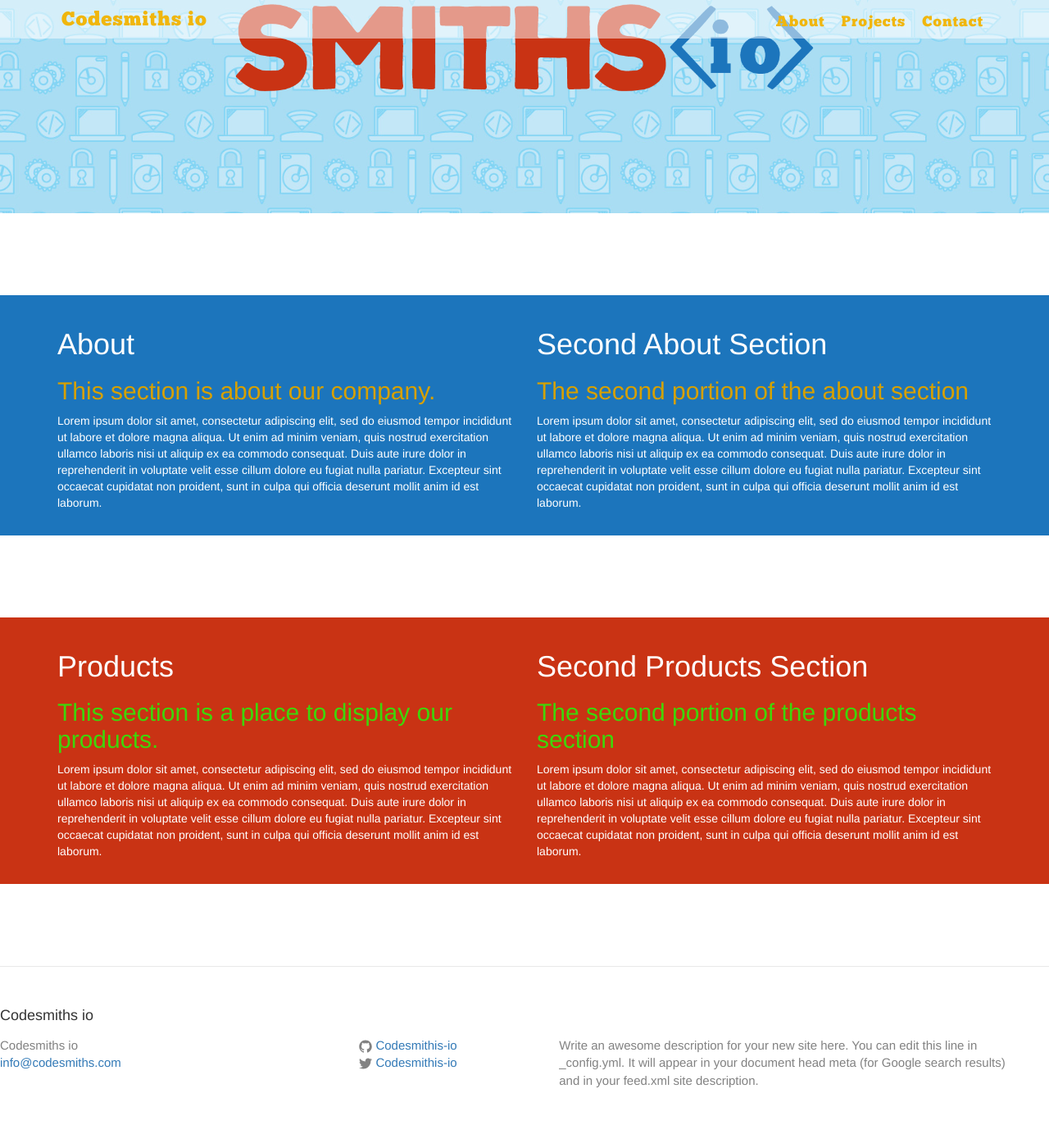
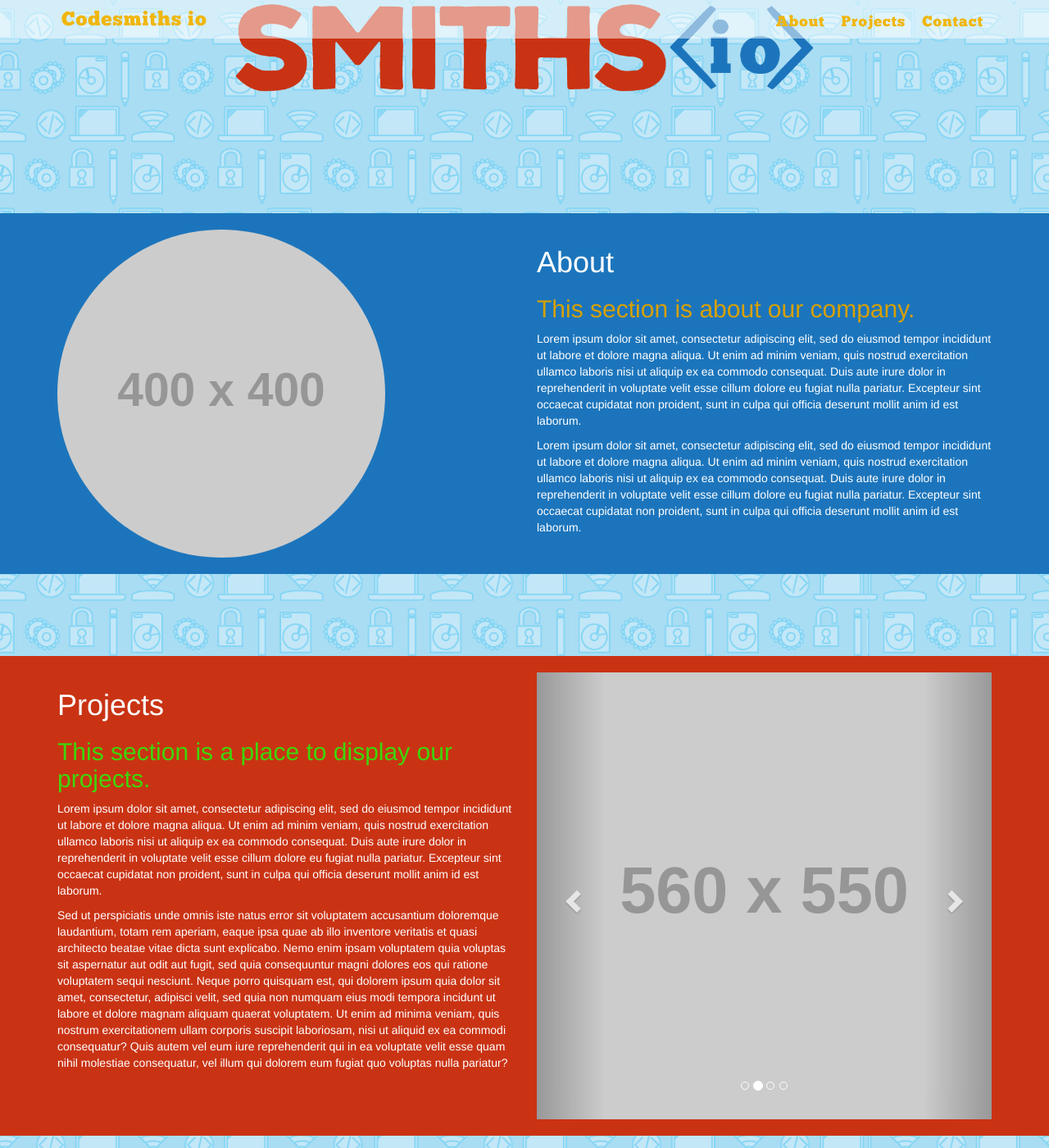
Before and after one commit to codesmiths-io/codesmiths-io.github.io, a Jekyll site: the page built from index.html, in a window 1280 px wide and 1400 px high, scrolled down 345 px. Shown: the whole window at 82% size. Built offline with Jekyll 4.4.1, drawn with Linux system fonts in a browser that asks for light colours.

Commit message:
added conentent images holders, extended background through body and footer

```diff
--- a/_includes/footer.html
+++ b/_includes/footer.html
@@ -1,6 +1,4 @@
-<footer class="site-footer">
-
-  <div class="">
+<div class="container" id="animate-area">
 
     <h2 class="footer-heading">{{ site.title }}</h2>
 
@@ -51,5 +49,3 @@
     </div>
 
   </div>
-
-</footer>
--- a/_includes/header.html
+++ b/_includes/header.html
@@ -21,6 +21,7 @@
       </div>
   </nav>
 
+
   <!-- modal -->
   <div class="modal fade" id="myModal" tabindex="-1" role="dialog" aria-labelledby="myModalLabel" aria-hidden="true">
     <div class="modal-dialog" role="document">
@@ -41,7 +42,6 @@
       </div>
     </div>
   </div>
-
 
 
 <!-- orignial theme header
--- a/_sass/custom.scss
+++ b/_sass/custom.scss
@@ -24,6 +24,10 @@
 
 .header {
   background-color: rgba(255, 255, 255, .5);
+}
+
+.header.active {
+  background: red;
 }
 
 .header h3 {
--- a/index.html
+++ b/index.html
@@ -10,21 +10,18 @@
       </div>
   </div>
 
-<div class="section-break"></div>
-
 <div class="section1">
   <div class="container">
     <div class="row">
+      <div class="col-lg-6">
+        <img src="http://placehold.it/400x400" alt="" class="img-circle"/>
+      </div>
       <div class="col-lg-6">
         <h1>About</h1>
         <h2>This section is about our company.</h2>
         <p>
           Lorem ipsum dolor sit amet, consectetur adipiscing elit, sed do eiusmod tempor incididunt ut labore et dolore magna aliqua. Ut enim ad minim veniam, quis nostrud exercitation ullamco laboris nisi ut aliquip ex ea commodo consequat. Duis aute irure dolor in reprehenderit in voluptate velit esse cillum dolore eu fugiat nulla pariatur. Excepteur sint occaecat cupidatat non proident, sunt in culpa qui officia deserunt mollit anim id est laborum.
         </p>
-      </div>
-      <div class="col-lg-6">
-        <h1>Second About Section</h1>
-        <h2>The second portion of the about section</h2>
         <p>
           Lorem ipsum dolor sit amet, consectetur adipiscing elit, sed do eiusmod tempor incididunt ut labore et dolore magna aliqua. Ut enim ad minim veniam, quis nostrud exercitation ullamco laboris nisi ut aliquip ex ea commodo consequat. Duis aute irure dolor in reprehenderit in voluptate velit esse cillum dolore eu fugiat nulla pariatur. Excepteur sint occaecat cupidatat non proident, sunt in culpa qui officia deserunt mollit anim id est laborum.
         </p>
@@ -33,30 +30,64 @@
   </div>
 </div>
 
-<div class="section-break"></div>
+<div class="section-break" id="animate-area"></div>
 
 <div class="section2">
   <div class="container products">
     <div class="row">
       <div class="col-lg-6">
-        <h1>Products</h1>
-        <h2>This section is a place to display our products.</h2>
+        <h1>Projects</h1>
+        <h2>This section is a place to display our projects.</h2>
         <p>
           Lorem ipsum dolor sit amet, consectetur adipiscing elit, sed do eiusmod tempor incididunt ut labore et dolore magna aliqua. Ut enim ad minim veniam, quis nostrud exercitation ullamco laboris nisi ut aliquip ex ea commodo consequat. Duis aute irure dolor in reprehenderit in voluptate velit esse cillum dolore eu fugiat nulla pariatur. Excepteur sint occaecat cupidatat non proident, sunt in culpa qui officia deserunt mollit anim id est laborum.
         </p>
+        <p>
+          Sed ut perspiciatis unde omnis iste natus error sit voluptatem accusantium doloremque laudantium, totam rem aperiam, eaque ipsa quae ab illo inventore veritatis et quasi architecto beatae vitae dicta sunt explicabo. Nemo enim ipsam voluptatem quia voluptas sit aspernatur aut odit aut fugit, sed quia consequuntur magni dolores eos qui ratione voluptatem sequi nesciunt. Neque porro quisquam est, qui dolorem ipsum quia dolor sit amet, consectetur, adipisci velit, sed quia non numquam eius modi tempora incidunt ut labore et dolore magnam aliquam quaerat voluptatem. Ut enim ad minima veniam, quis nostrum exercitationem ullam corporis suscipit laboriosam, nisi ut aliquid ex ea commodi consequatur? Quis autem vel eum iure reprehenderit qui in ea voluptate velit esse quam nihil molestiae consequatur, vel illum qui dolorem eum fugiat quo voluptas nulla pariatur?
+        </p>
       </div>
       <div class="col-lg-6">
-        <h1>Second Products Section</h1>
-        <h2>The second portion of the products section</h2>
-        <p>
-          Lorem ipsum dolor sit amet, consectetur adipiscing elit, sed do eiusmod tempor incididunt ut labore et dolore magna aliqua. Ut enim ad minim veniam, quis nostrud exercitation ullamco laboris nisi ut aliquip ex ea commodo consequat. Duis aute irure dolor in reprehenderit in voluptate velit esse cillum dolore eu fugiat nulla pariatur. Excepteur sint occaecat cupidatat non proident, sunt in culpa qui officia deserunt mollit anim id est laborum.
-        </p>
+        <div id="myCarousel" class="carousel slide" data-ride="carousel">
+          <!-- Indicators -->
+          <ol class="carousel-indicators">
+            <li data-target="#myCarousel" data-slide-to="0" class="active"></li>
+            <li data-target="#myCarousel" data-slide-to="1"></li>
+            <li data-target="#myCarousel" data-slide-to="2"></li>
+            <li data-target="#myCarousel" data-slide-to="3"></li>
+          </ol>
+
+          <!-- Wrapper for slides -->
+          <div class="carousel-inner" role="listbox">
+            <div class="item active">
+              <img src="http://placehold.it/560x550" alt="">
+            </div>
+
+            <div class="item">
+              <img src="http://placehold.it/560x550" alt="">
+            </div>
+
+            <div class="item">
+              <img src="http://placehold.it/560x550" alt="">
+            </div>
+
+            <div class="item">
+              <img src="http://placehold.it/560x550" alt="">
+            </div>
+          </div>
+
+          <!-- Left and right controls -->
+          <a class="left carousel-control" href="#myCarousel" role="button" data-slide="prev">
+            <span class="glyphicon glyphicon-chevron-left" aria-hidden="true"></span>
+            <span class="sr-only">Previous</span>
+          </a>
+          <a class="right carousel-control" href="#myCarousel" role="button" data-slide="next">
+            <span class="glyphicon glyphicon-chevron-right" aria-hidden="true"></span>
+            <span class="sr-only">Next</span>
+          </a>
+          </div>
       </div>
     </div>
   </div>
 </div>
-
-<div class="section-break"></div>
 
 <!-- Leaving orginial theme homepage
 <h1 class="page-heading">Posts</h1>
```
